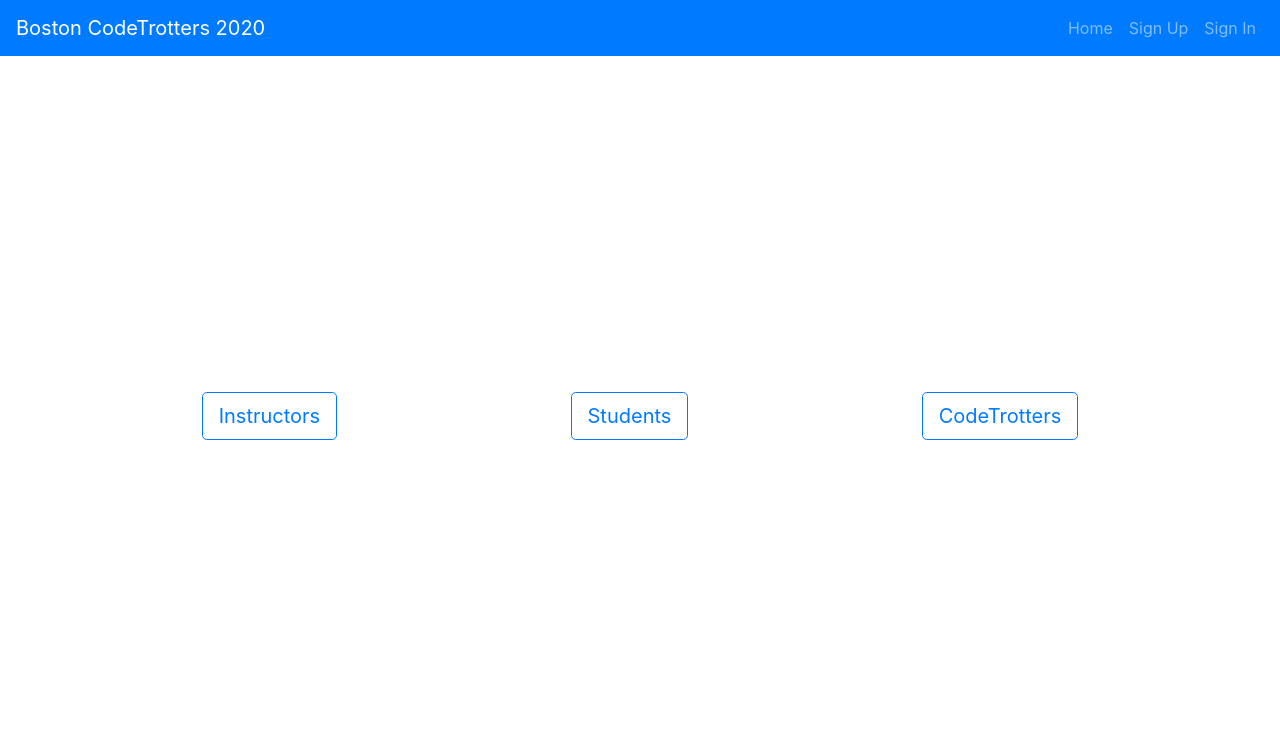
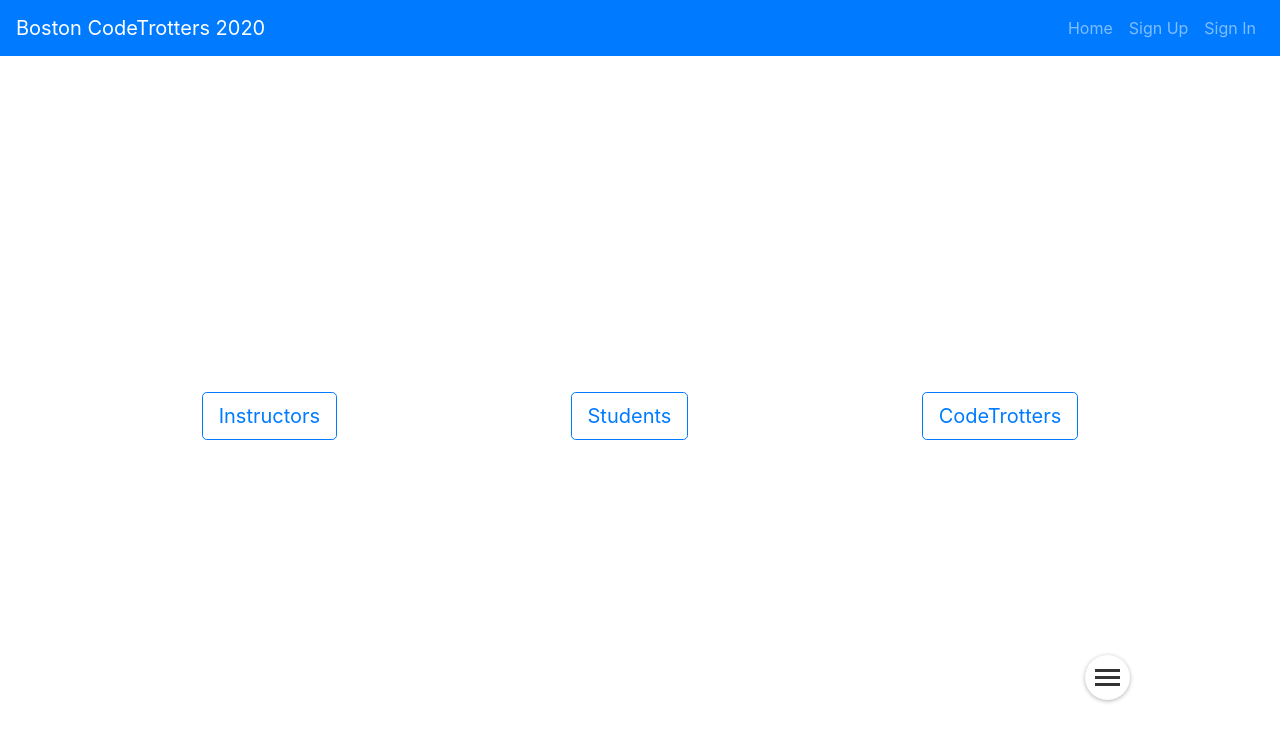
Before and after one commit to jshin02/Boston_CodeTrotters, a React app: page /Grads in a window 1280 px wide. Shown: the top 742 px of the page. Built offline with nearby package versions, Linux system fonts and the light colour scheme.

Commit message:
Burger menu functionality added with header file slightly trimmed down.

```diff
--- a/package.json
+++ b/package.json
@@ -19,6 +19,7 @@
     "react-dom": "^16.4.2",
     "react-icons": "^3.10.0",
     "react-router-dom": "^4.3.1",
+    "reactjs-popup": "^1.5.0",
     "resolve": "1.6.0",
     "url-loader": "0.6.2"
   },
--- a/src/components/App/App.js
+++ b/src/components/App/App.js
@@ -1,9 +1,12 @@
 import React, { Component, Fragment } from 'react'
 import { Route } from 'react-router-dom'
+import Popup from 'reactjs-popup'
 
 import AuthenticatedRoute from '../AuthenticatedRoute/AuthenticatedRoute'
 import AutoDismissAlert from '../AutoDismissAlert/AutoDismissAlert'
 import Header from '../Header/Header'
+import BurgerIcon from '../Header/BurgerIcon'
+import Menu from '../Header/Menu'
 import SignUp from '../SignUp/SignUp'
 import SignIn from '../SignIn/SignIn'
 import SignOut from '../SignOut/SignOut'
@@ -75,6 +78,15 @@ class App extends Component {
             <Test user={user} />
           )} />
         </main>
+        <Popup
+          modal
+          overlayStyle={{ background: 'rgba(255, 255, 255, .9)' }}
+          contentStyle={{ background: 'rgba(50, 200, 255)', width: '80%', border: '1px solid blue' }}
+          closeOnDocumentClick={false}
+          trigger={open => <BurgerIcon open={open} />}
+        >
+          {close => <Menu close={close} user={user} />}
+        </Popup>
       </Fragment>
     )
   }
--- /dev/null
+++ b/src/components/Header/BurgerIcon.js
@@ -0,0 +1,11 @@
+import React from 'react'
+
+const BurgerIcon = ({ open, ...props }) => (
+  <div className={open ? 'burger-menu open' : 'burger-menu'} {...props}>
+    <div className="bar1" key="b1" />
+    <div className="bar2" key="b2" />
+    <div className="bar3" key="b3" />
+  </div>
+)
+
+export default BurgerIcon
--- a/src/components/Header/Header.js
+++ b/src/components/Header/Header.js
@@ -4,8 +4,6 @@ import Navbar from 'react-bootstrap/Navbar'
 
 const authenticatedOptions = (
   <Fragment>
-    <Nav.Link href="#update-profile">Edit Profile</Nav.Link>
-    <Nav.Link href="#change-password">Change Password</Nav.Link>
     <Nav.Link href="#sign-out">Sign Out</Nav.Link>
   </Fragment>
 )
--- /dev/null
+++ b/src/components/Header/Menu.js
@@ -0,0 +1,22 @@
+import React, { Fragment } from 'react'
+import { NavLink } from 'react-router-dom'
+
+const AuthenticatedOptions = ({ close }) => (
+  <Fragment>
+    {console.log('this is the close', { close })}
+    <NavLink onClick={close} activeClassName='current' to="update-profile">Edit Profile</NavLink>
+    <NavLink onClick={close} activeClassName='current' to="change-password">Change Password</NavLink>
+    <NavLink onClick={close} activeClassName='current' to="sign-out">Sign Out</NavLink>
+  </Fragment>
+)
+
+const Menu = ({ close, user }) => (
+  <Fragment>
+    <div style={{ display: 'flex', flexDirection: 'column' }}>
+      <NavLink onClick={close} activeClassName='current' to="/">Home</NavLink>
+      {user && <AuthenticatedOptions close={close} />}
+    </div>
+  </Fragment>
+)
+
+export default Menu
--- a/src/index.scss
+++ b/src/index.scss
@@ -1 +1,64 @@
 @import '~bootstrap/scss/bootstrap';
+
+//**** NavButton StyleSheet
+.burger-menu,
+.burger-menu.open {
+  display: inline-block;
+  cursor: pointer;
+  position: fixed;
+  right: 150px;
+  bottom: 100px;
+  z-index: 9999;
+  background: #fff;
+  padding: 10px;
+  border-radius: 25px;
+  box-shadow: 0 1px 4px rgba(0, 0, 0, 0.3);
+}
+
+.burger-menu .bar1,
+.bar2,
+.bar3 {
+  width: 25px;
+  height: 3px;
+  background-color: #333;
+  margin: 4px 0;
+  transition: 0.4s;
+}
+
+.burger-menu.open .bar1 {
+  -webkit-transform: rotate(-45deg) translate(-4px, 4px);
+  transform: rotate(-45deg) translate(-4px, 4px);
+}
+
+.burger-menu.open .bar2 {
+  opacity: 0;
+}
+
+.burger-menu.open .bar3 {
+  -webkit-transform: rotate(45deg) translate(-6px, -6px);
+  transform: rotate(45deg) translate(-6px, -6px);
+}
+
+/* Menu */
+
+.menu {
+  width: 100%;
+  display: block;
+  text-align: center;
+  padding: 0px;
+}
+.menu ul {
+  position: relative;
+  top: 0px;
+  font-size: 24px;
+  padding: 0px;
+}
+.menu li {
+  list-style: outside none none;
+  margin: 10px 0px;
+  padding: 0;
+  cursor: pointer;
+}
+.menu li:hover {
+  color: #ff0000;
+}
```
Also changed, not shown: 1 other file (tests, documents, lock files or other folders).
